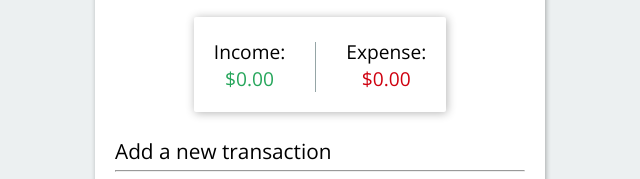
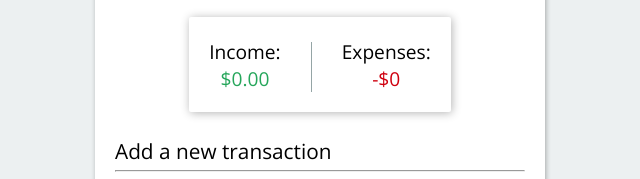
Before and after one commit to HoangNguyen-CA/javascript-mini-projects, a plain HTML site: page expense-tracker/index.html in a window 1280 px wide. Shown: the part 192-371 px from the top of the page, 320-960 px from the left. Drawn offline with nearby package versions, Linux system fonts and the light colour scheme.

Commit message:
minor bug fixes

```diff
--- a/expense-tracker/index.html
+++ b/expense-tracker/index.html
@@ -23,7 +23,7 @@
         </div>
         <div class="divider"></div>
         <div class="expense-container">
-          <p>Expense:</p>
+          <p>Expenses:</p>
           <p id="expense" class="expense">0</p>
         </div>
       </div>
--- a/expense-tracker/index.js
+++ b/expense-tracker/index.js
@@ -46,7 +46,7 @@ function createHistory(transaction) {
 
 function addTransaction() {
   if (Name.value.trim() === '' || Cost.value.trim() === '') {
-    alert('please add name and amount');
+    alert('please add text and amount');
   } else {
     let transaction = {
       id: generateId(),
@@ -79,7 +79,7 @@ function updateValues() {
     .toFixed(2);
 
   Income.innerText = `$${income}`;
-  Expense.innerText = `$${expense}`;
+  Expense.innerText = `-$${Math.abs(expense)}`;
 
   Balance.innerText = `$${total}`;
 }
```
